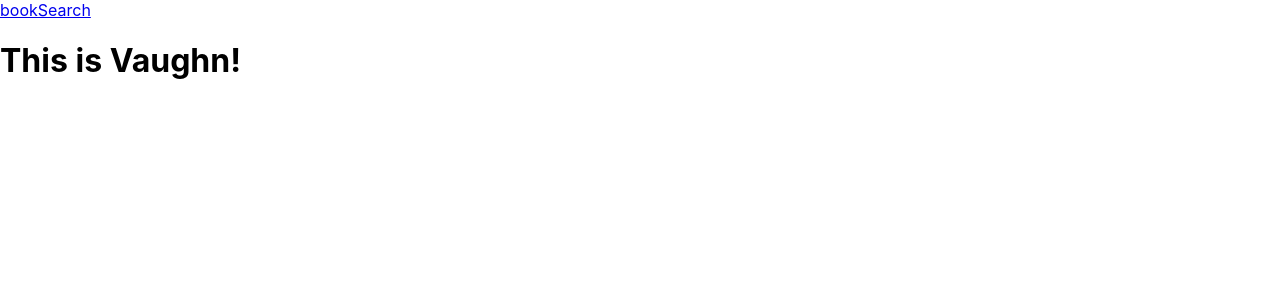
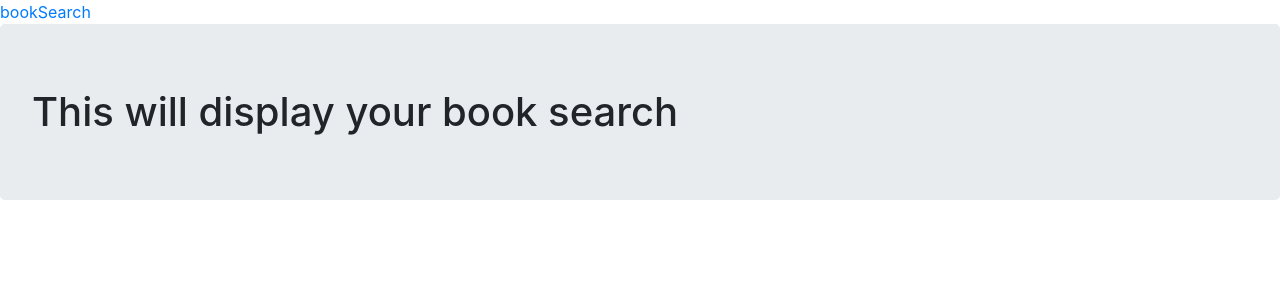
Before and after one commit to Vaughnsmcp/Unit21_HW_Google_Book_Search, a React (Create React App) app in the folder client/: page / in a window 1280 px wide. Shown: the top 300 px of the page. Built offline with nearby package versions, Linux system fonts and the light colour scheme.

Commit message:
JUMBOTRONgit add .

```diff
--- a/client/public/index.html
+++ b/client/public/index.html
@@ -1,6 +1,7 @@
 <!DOCTYPE html>
 <html lang="en">
   <head>
+    <link rel="stylesheet" href="https://stackpath.bootstrapcdn.com/bootstrap/4.4.1/css/bootstrap.min.css" integrity="sha384-Vkoo8x4CGsO3+Hhxv8T/Q5PaXtkKtu6ug5TOeNV6gBiFeWPGFN9MuhOf23Q9Ifjh" crossorigin="anonymous">
     <meta charset="utf-8" />
     <link rel="icon" href="%PUBLIC_URL%/favicon.ico" />
     <meta name="viewport" content="width=device-width, initial-scale=1" />
--- /dev/null
+++ b/client/src/components/Header.js
@@ -0,0 +1,8 @@
+import React from "react";
+class Header extends React.Component{
+    render(){
+        return(
+            <h1 className = "jumbotron">This will display your book search</h1>
+    )}
+    };
+    export default Header;
--- a/client/src/components/Jumbotron.js
+++ /dev/null
@@ -1,6 +0,0 @@
-import React from "react"
-
-function Jumbotron({children})
-{return <div className = "jumbotron">{children}</div>}
-
-export default Jumbotron;
--- a/client/src/pages/Home.js
+++ b/client/src/pages/Home.js
@@ -1,11 +1,18 @@
 //This is where we add components handleInputChange, handleFormSubmit, get books, handle save books
-import React from "react"
-const Home=()=>(
+import React from "react";
+import Header from "../components/Header";
 
-    <div>
-        <h1>This is Vaughn!</h1>
-    </div>
-)
+function Home() {
+    return (
+        <div>
+            <Header />
+        </div>
+        )
+
+}
+
+
+
 
 
 export default Home
```
Also changed, not shown: client/src/components/Footer.js (deleted, +0 -12 lines), client/src/components/List.js (deleted, +0 -12 lines).
